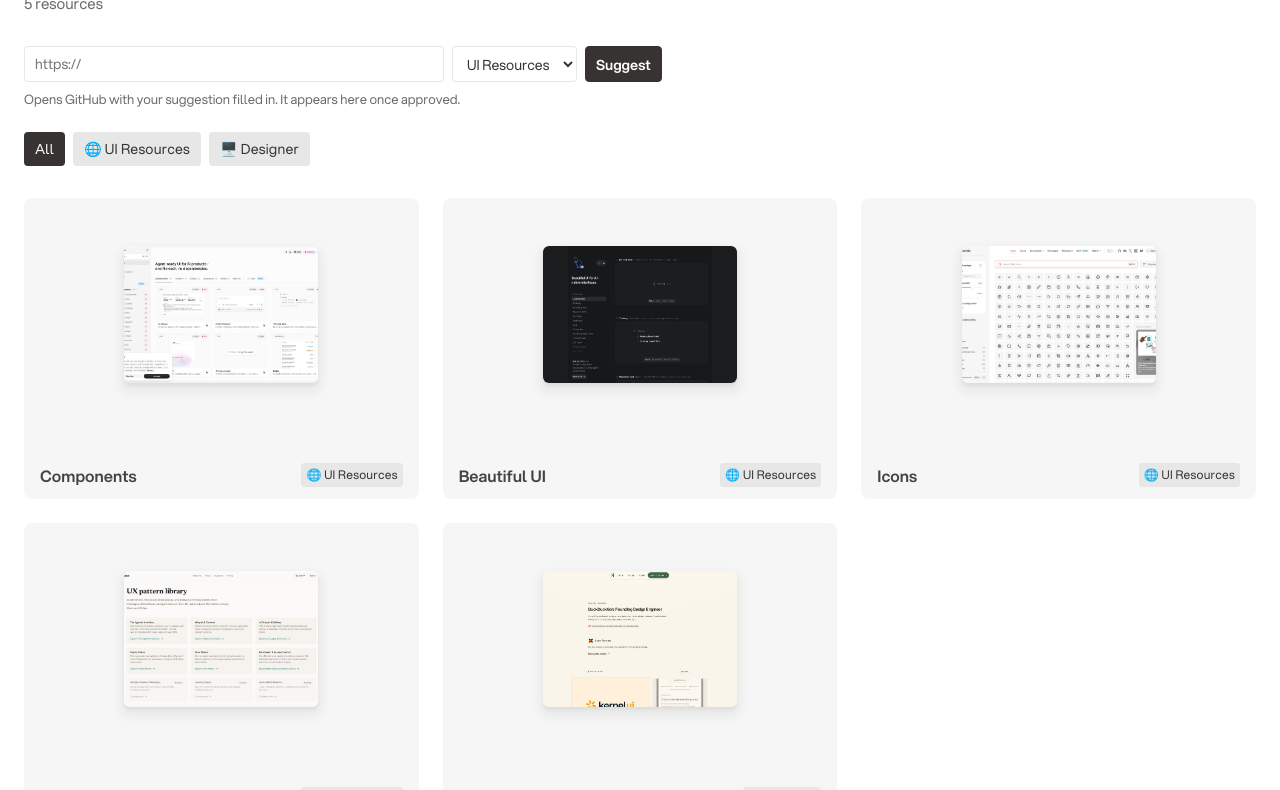
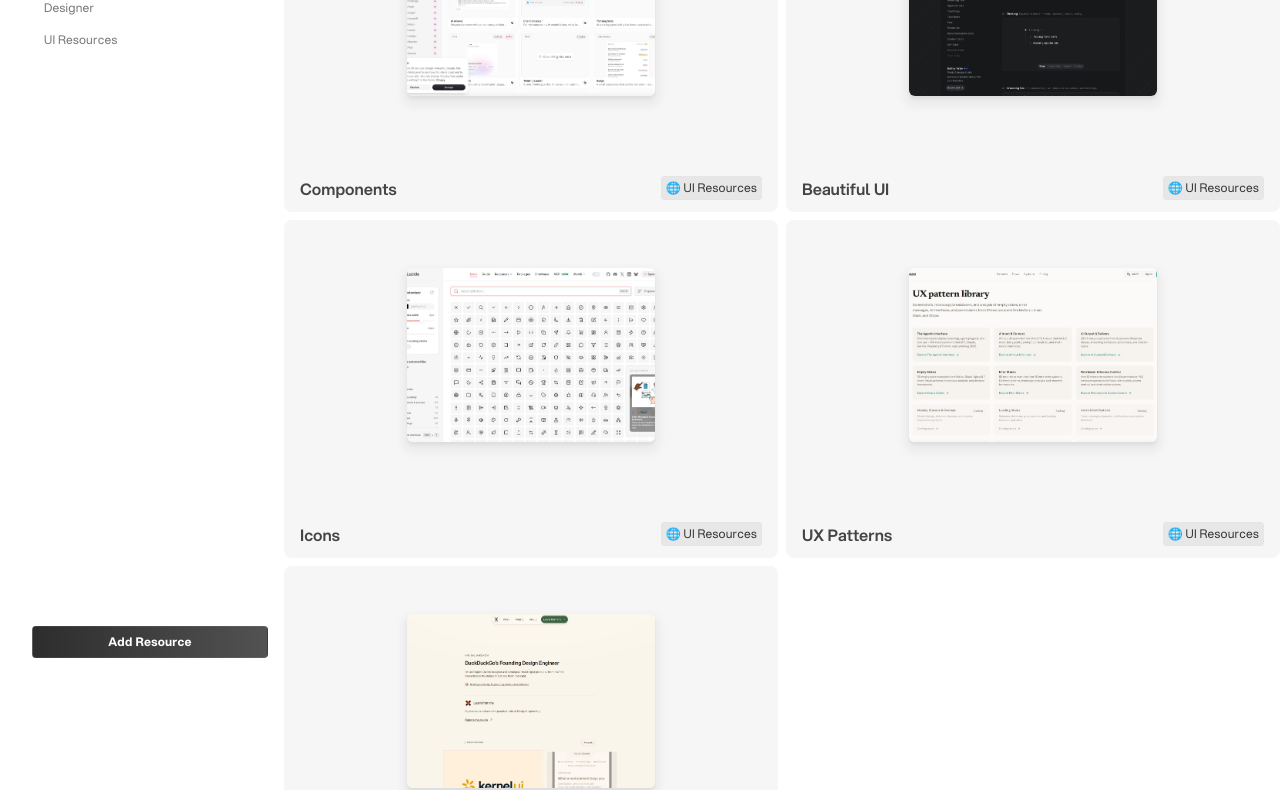
Before and after one commit to shatabdii/Resources, a website: page index.html in a window 1280 px wide. Shown: the part 126-916 px from the top of the page. Drawn offline with Linux system fonts and the light colour scheme.

Commit message:
Add files via upload

```diff
--- a/index.html
+++ b/index.html
@@ -8,16 +8,19 @@
   <style>
     @font-face { font-family: 'Aspekta'; font-weight: 400; font-display: swap; src: url('fonts/Aspekta-400.woff2') format('woff2'); }
     @font-face { font-family: 'Aspekta'; font-weight: 600; font-display: swap; src: url('fonts/Aspekta-600.woff2') format('woff2'); }
+    @font-face { font-family: 'Aspekta'; font-weight: 650; font-display: swap; src: url('fonts/Aspekta-650.woff2') format('woff2'); }
     @font-face { font-family: 'Aspekta'; font-weight: 700; font-display: swap; src: url('fonts/Aspekta-700.woff2') format('woff2'); }
+
     :root {
       --bg: #ffffff;
       --card: #f6f6f6;
       --title: #444444;
       --text: #373332;
-      --muted: #6b6b6b;
+      --muted: #777777;
       --chip: #e8e7e7;
+      --nav-active: #e9e9e9;
       --line: #e5e5e5;
-      --shadow: 0 1px 2px 0 rgba(0,0,0,0.3), 0 2px 6px 2px rgba(0,0,0,0.15);
+      --sidebar: 284px;
     }
     * { box-sizing: border-box; }
     body {
@@ -27,28 +30,55 @@
       color: var(--text);
       -webkit-font-smoothing: antialiased;
     }
-    header { max-width: 1520px; margin: 0 auto; padding: 64px 24px 16px; }
-    h1 { font-size: 32px; font-weight: 700; color: var(--title); letter-spacing: -0.02em; margin: 0 0 8px; }
-    .sub { color: var(--muted); font-size: 15px; margin: 0; }
 
-    /* Filter chips: same style as the tags */
-    .filters {
-      display: flex; flex-wrap: wrap; gap: 8px;
-      max-width: 1520px; margin: 0 auto; padding: 8px 24px 32px;
+    /* ---------- Layout: sidebar + grid ---------- */
+    .layout { display: grid; grid-template-columns: var(--sidebar) 1fr; min-height: 100vh; }
+
+    /* ---------- Sidebar ---------- */
+    aside {
+      position: sticky; top: 0; height: 100vh;
+      display: flex; flex-direction: column; justify-content: space-between;
+      padding: 32px 16px 16px 32px;
+      background: var(--bg);
     }
-    .filters button {
-      font: inherit; font-size: 14px; letter-spacing: 0.24px; color: var(--text);
-      background: var(--chip); border: 1px solid transparent;
-      padding: 6px 10px; border-radius: 4px; cursor: pointer;
+    .side-top { display: flex; flex-direction: column; gap: 16px; }
+    h1 {
+      font-size: 32px; font-weight: 650; line-height: 1.2; letter-spacing: -0.16px;
+      color: var(--title); margin: 0;
     }
-    .filters button[aria-pressed="true"] { background: var(--text); color: #fff; }
+    nav { display: flex; flex-direction: column; }
+    nav button {
+      display: flex; align-items: center; height: 32px; width: 100%;
+      padding: 0 4px 0 12px; border: 0; border-radius: 4px;
+      background: transparent; cursor: pointer; text-align: left;
+      font: inherit; font-size: 12px; font-weight: 400; line-height: 1.18; letter-spacing: 0.24px;
+      color: var(--muted);
+    }
+    nav button:hover { color: var(--text); }
+    nav button[aria-pressed="true"] { background: var(--nav-active); color: var(--text); font-weight: 600; }
 
-    /* Cards */
+    /* Add Resource button + panel */
+    .add-btn {
+      width: 100%; height: 32px; border: 1px solid rgba(208,208,208,0.1); border-radius: 4px;
+      background: linear-gradient(90deg, #2d2d2d, #525252); color: #fff; cursor: pointer;
+      font: inherit; font-size: 12px; font-weight: 700; line-height: 1.18; letter-spacing: 0.24px;
+    }
+    .add-btn:hover { background: linear-gradient(90deg, #1f1f1f, #444444); }
+    .add-panel { display: none; flex-direction: column; gap: 8px; margin-bottom: 8px; }
+    .add-panel.open { display: flex; }
+    .add-panel input, .add-panel select {
+      width: 100%; height: 32px; padding: 0 10px;
+      font: inherit; font-size: 12px; letter-spacing: 0.24px; color: var(--text);
+      background: #fff; border: 1px solid var(--chip); border-radius: 4px;
+    }
+    .add-panel .note { font-size: 11px; line-height: 1.4; color: var(--muted); margin: 0; }
+
+    /* ---------- Cards ---------- */
     main {
       display: grid;
-      grid-template-columns: repeat(auto-fill, minmax(360px, 1fr));
-      gap: 24px;
-      max-width: 1520px; margin: 0 auto; padding: 0 24px 80px;
+      grid-template-columns: repeat(auto-fill, minmax(380px, 1fr));
+      gap: 8px;
+      align-content: start;
     }
     .card {
       background: var(--card);
@@ -81,60 +111,58 @@
       font-size: 12px; font-weight: 400; line-height: 1.18; letter-spacing: 0.24px;
       padding: 4px; border-radius: 4px; white-space: nowrap;
     }
+    .empty { grid-column: 1 / -1; color: var(--muted); text-align: center; padding: 120px 0; font-size: 14px; }
 
-    /* Suggest form */
-    .suggest {
-      display: flex; flex-wrap: wrap; gap: 8px; align-items: center;
-      max-width: 1520px; margin: 0 auto; padding: 16px 24px 16px;
+    /* ---------- Small screens: sidebar on top ---------- */
+    @media (max-width: 760px) {
+      .layout { grid-template-columns: 1fr; }
+      aside { position: static; height: auto; padding: 24px 16px; gap: 16px; }
+      nav { flex-direction: row; flex-wrap: wrap; gap: 4px; }
+      nav button { width: auto; padding: 0 12px; }
+      main { grid-template-columns: 1fr; padding: 0 8px 8px; }
     }
-    .suggest input, .suggest select, .suggest button {
-      font: inherit; font-size: 14px; color: var(--text);
-      background: #fff; border: 1px solid var(--chip);
-      padding: 8px 10px; border-radius: 4px; height: 36px;
-    }
-    .suggest input { flex: 1 1 260px; max-width: 420px; }
-    .suggest button { background: var(--text); color: #fff; border-color: var(--text); font-weight: 600; cursor: pointer; }
-    .suggest .note { flex-basis: 100%; color: var(--muted); font-size: 13px; margin: 0; }
-    .empty { grid-column: 1 / -1; color: var(--muted); text-align: center; padding: 80px 0; }
   </style>
 </head>
 <body>
-  <header>
+  <div class="layout">
+    <aside>
+      <div class="side-top">
         <h1>Resources</h1>
-    <p class="sub" id="count">Loading…</p>
-  </header>
-  <form class="suggest" id="suggest">
+        <nav id="filters" aria-label="Filter by tag"></nav>
+      </div>
+      <div>
+        <form class="add-panel" id="add-panel">
           <input id="s-url" type="url" placeholder="https://" required aria-label="Link">
-    <select id="s-tag" aria-label="Tag">
-      <option>UI Resources</option>
-      <option>Designer</option>
-      <option>Writing</option>
-      <option>Design Talks</option>
-    </select>
-    <button type="submit">Suggest</button>
+          <select id="s-tag" aria-label="Tag"></select>
           <p class="note">Opens GitHub with your suggestion filled in. It appears here once approved.</p>
         </form>
-  <nav class="filters" id="filters" aria-label="Filter by tag"></nav>
+        <button class="add-btn" id="add-btn" type="button">Add Resource</button>
+      </div>
+    </aside>
     <main id="grid"></main>
+  </div>
 
   <script>
+    const REPO = 'https://github.com/shatabdii/Resources';
+
+    // Tags, in the order they appear in the sidebar. Matches the Tag component in Figma.
+    const TAGS = [
+      { name: 'Designer',     emoji: '🖥️' },
+      { name: 'UI Resources', emoji: '🌐' },
+      { name: 'Design Talks', emoji: '💡' },
+      { name: 'Writing',      emoji: '✍🏼' },
+    ];
+
     const grid = document.getElementById('grid');
     const filters = document.getElementById('filters');
-    const count = document.getElementById('count');
-    // Tag styles, matching the Tag component in Figma
-    const TAGS = {
-      'ui resources': { emoji: '🌐', color: '#bd572b' },
-      'designer':     { emoji: '🖥️', color: '#2b52bd' },
-      'writing':      { emoji: '✍🏼', color: '#3abd2b' },
-      'design talks': { emoji: '💡', color: '#962bbd' },
-    };
+    let all = [];
+    let active = 'All';
+
     function tagInfo(tag) {
       const name = String(tag || '').replace(/^[^\p{L}\p{N}]+/u, '').trim();
-      const style = TAGS[name.toLowerCase()] || { emoji: '', color: '#6b6b6b' };
-      return { name, label: (style.emoji ? style.emoji + ' ' : '') + name, color: style.color };
+      const known = TAGS.find(t => t.name.toLowerCase() === name.toLowerCase());
+      return { name: known ? known.name : name, label: known ? known.emoji + ' ' + known.name : name };
     }
-    let all = [];
-    let active = 'All';
 
     function safeUrl(u) {
       try { const x = new URL(u, location.href); return /^https?:$/.test(x.protocol) ? x.href : '#'; }
@@ -148,12 +176,15 @@
       return n;
     }
 
+    // Sidebar: "All Resources" plus every tag that has at least one resource
     function renderFilters() {
-      const tags = ['All', ...new Set(all.map(r => tagInfo(r.tag).name))];
-      filters.replaceChildren(...tags.map(t => {
-        const b = el('button', '', t === 'All' ? t : tagInfo(t).label);
-        b.setAttribute('aria-pressed', String(t === active));
-        b.onclick = () => { active = t; renderFilters(); renderGrid(); };
+      const used = new Set(all.map(r => tagInfo(r.tag).name));
+      const names = ['All', ...TAGS.map(t => t.name).filter(n => used.has(n)), ...[...used].filter(n => !TAGS.some(t => t.name === n))];
+      filters.replaceChildren(...names.map(n => {
+        const b = el('button', '', n === 'All' ? 'All Resources' : n);
+        b.type = 'button';
+        b.setAttribute('aria-pressed', String(n === active));
+        b.onclick = () => { active = n; renderFilters(); renderGrid(); };
         return b;
       }));
     }
@@ -169,40 +200,51 @@
         const img = el('img');
         img.src = r.image; img.alt = r.title; img.loading = 'lazy';
         const row = el('div', 'row');
-        const info = tagInfo(r.tag);
-        const tag = el('span', 'tag', info.label);
-        row.append(el('span', 'title', r.title), tag);
+        row.append(el('span', 'title', r.title), el('span', 'tag', tagInfo(r.tag).label));
         a.append(img, row);
         return a;
       }));
     }
 
-    // Suggest form: opens a pre-filled "Add resource" issue on GitHub
-    const REPO = 'https://github.com/shatabdii/Resources';
-    document.getElementById('suggest').onsubmit = (e) => {
-      e.preventDefault();
-      const link = document.getElementById('s-url').value.trim();
-      const tag = document.getElementById('s-tag').value;
+    // Add Resource: first click opens the panel, second click sends to GitHub
+    const panel = document.getElementById('add-panel');
+    const addBtn = document.getElementById('add-btn');
+    const urlInput = document.getElementById('s-url');
+    const tagSelect = document.getElementById('s-tag');
+    tagSelect.replaceChildren(...TAGS.map(t => el('option', '', t.name)));
+
+    function submitSuggestion() {
+      if (!urlInput.reportValidity()) return;
+      const link = urlInput.value.trim();
       let host = link;
       try { host = new URL(link).hostname.replace(/^www\./, ''); } catch {}
       const q = new URLSearchParams({
         template: 'add-resource.yml',
         title: '[Resource] ' + host,
         url: link,
-        tag: tag,
+        tag: tagSelect.value,
       });
       window.open(REPO + '/issues/new?' + q.toString(), '_blank', 'noopener');
+      urlInput.value = '';
+      panel.classList.remove('open');
+      addBtn.textContent = 'Add Resource';
+    }
+
+    addBtn.onclick = () => {
+      if (!panel.classList.contains('open')) {
+        panel.classList.add('open');
+        addBtn.textContent = 'Open on GitHub';
+        urlInput.focus();
+      } else {
+        submitSuggestion();
+      }
     };
+    panel.onsubmit = (e) => { e.preventDefault(); submitSuggestion(); };
 
     fetch('resources.json?t=' + Date.now())
       .then(r => r.json())
-      .then(data => {
-        all = data;
-        count.textContent = data.length === 1 ? '1 resource' : data.length + ' resources';
-        renderFilters();
-        renderGrid();
-      })
-      .catch(() => { count.textContent = 'Could not load resources.'; });
+      .then(data => { all = data; renderFilters(); renderGrid(); })
+      .catch(() => { grid.replaceChildren(el('p', 'empty', 'Could not load resources.')); });
   </script>
 </body>
 </html>
```
Also changed, not shown: fonts/Aspekta-650.woff2 (added). Lines whose indentation alone changed are shown as unchanged.
